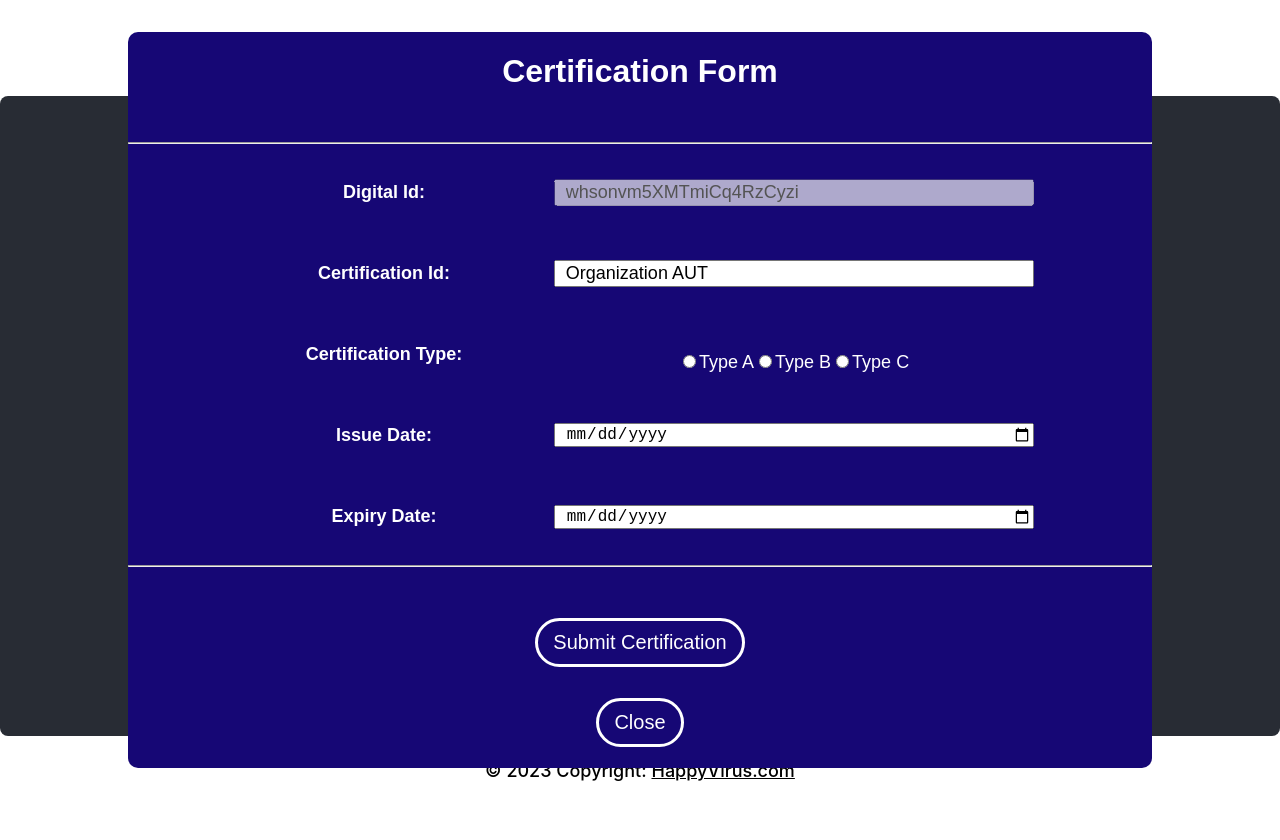
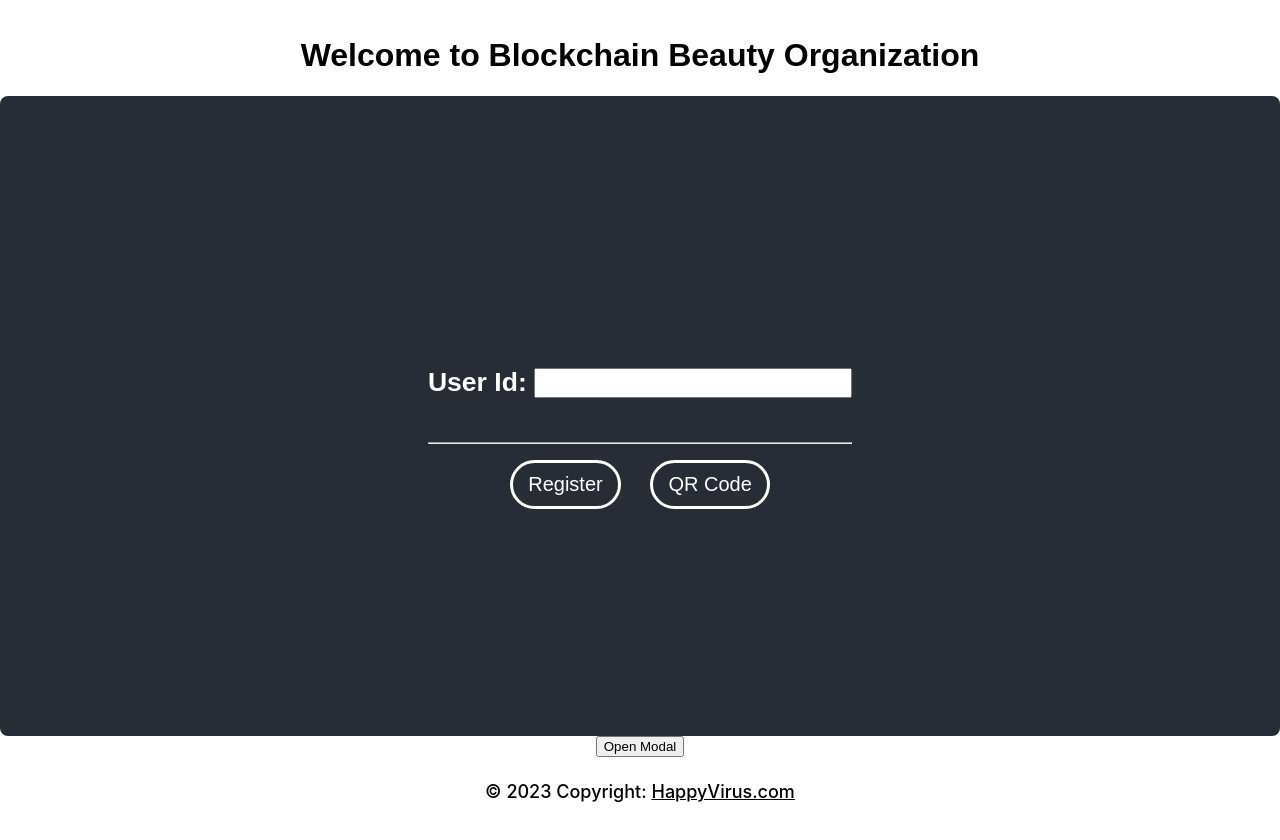
Before and after one commit to shaxski/blockycee, a React (Create React App) app in the folder application/frontend/: page / in a window 1280 px wide. Shown: the top 840 px of the page. Built offline with nearby package versions, Linux system fonts and the light colour scheme.

Commit message:
pass certification as props to QRCode page

```diff
--- a/application/frontend/src/Pages/Home.tsx
+++ b/application/frontend/src/Pages/Home.tsx
@@ -3,12 +3,30 @@ import { useNavigate } from 'react-router-dom';
 import RegisterCertification from './RegisterCertification';
 import { postData } from './api';
 
+export type CertificateType = {
+	DId: string;
+	CertifierId: string;
+	IssueDate: string;
+	CertificateType: string;
+	ExpiryDate: string;
+	PublicKey: string;
+	CertificationId: string;
+}
 
 export default function Home() {
 	const [uuid, setUuid] = useState<string>('');
 	const [errorMessage, setErrorMessage] = useState<string>('')
 	const [userId, setUserId] = useState<string>('')
-	const [openModal, setOpenModal] = useState<boolean>(true)
+	const [openModal, setOpenModal] = useState<boolean>(false)
+	const [certification, setCertification] = useState<CertificateType>({
+		"DId": '',
+    "CertifierId": '',
+    "IssueDate": "",
+    "CertificateType": "",
+    "ExpiryDate": "",
+    "PublicKey": "",
+    "CertificationId":"",
+	})
   const navigate = useNavigate();
 
 	const showModal = () => {
@@ -27,6 +45,7 @@ export default function Home() {
 	const handleSubmit = async(e: { preventDefault: () => void }) => {
     // Prevent the browser from reloading the page
     e.preventDefault();
+		console.log('certification',certification);
 
 		setErrorMessage('')
 
@@ -46,11 +65,11 @@ export default function Home() {
 
   return (
 		<div className="App">
-			{openModal && <RegisterCertification setOpenModal={setOpenModal} did={uuid}/>}
+			{openModal && <RegisterCertification setOpenModal={setOpenModal} did={uuid} setCertification={setCertification}/>}
 			<header>
 				<h1>Welcome to Blockchain Beauty Organization</h1>
 			</header>
-			<body className="App-body">
+			<div className="App-body">
 				<div>
 					<label>
 						<h5>
@@ -66,8 +85,8 @@ export default function Home() {
 					<button className='App-button Submit-button' onClick={handleSubmit}>Register</button>
 					<button className='App-button QR-button' onClick={navigateToQRCode}>QR Code</button>
 				</div>
-					{/* <button onClick={showModal}>Open Modal</button> */}
-			</body>
+			</div>
+			<button onClick={showModal}>Open Modal</button>
 		</div>
   );
 }
--- a/application/frontend/src/Pages/QRCode.tsx
+++ b/application/frontend/src/Pages/QRCode.tsx
@@ -17,10 +17,10 @@ export default function QrCode() {
 			<header>
 				<h1>QR Code</h1>
 			</header>
-			<body className="App-body">
+			<div className="App-body">
 				<QRCodeSVG value={qrText} size={400}/>
 				<button className={"App-button Back-button"} onClick={home}>Back</button>
-			</body>
+			</div>
 		</div>
 	)
 }
--- a/application/frontend/src/Pages/RegisterCertification.tsx
+++ b/application/frontend/src/Pages/RegisterCertification.tsx
@@ -1,13 +1,15 @@
 /* eslint-disable @typescript-eslint/no-explicit-any */
 import React from 'react'
+import { CertificateType } from './Home';
 
 type RegisterCertificationProps = {
 	did: string;
 	setOpenModal: React.Dispatch<React.SetStateAction<boolean>>;
+	setCertification: React.Dispatch<React.SetStateAction<CertificateType>>
 }
 
 export default function RegisterCertification(props:RegisterCertificationProps) {
-	const {did, setOpenModal} = props;
+	const {did, setOpenModal, setCertification} = props;
 	console.log(did);
 
 	const closeModal = () => setOpenModal(false);
@@ -31,13 +33,15 @@ export default function RegisterCertification(props:RegisterCertificationProps)
 
 		const certifcationData = {
 			DId: contract.DId,
-			CertifierId: formData.get('certificationId'),
-			CertificateType: formData.get('certificationType'),
-			IssueDate: formData.get('issueDate'),
-			ExpiryDate: formData.get('expiryDate')
+			CertifierId: formData.get('certificationId')!.toString(),
+			CertificationId: formData.get('certificationId')!.toString(),
+			CertificateType: formData.get('certificationType')!.toString(),
+			IssueDate: formData.get('issueDate')!.toString(),
+			ExpiryDate: formData.get('expiryDate')!.toString(),
+			PublicKey: 'adsfsdfsadf'
 		}
 		console.log(certifcationData);
-
+		setCertification(certifcationData)
   }
 
 	return (
@@ -50,8 +54,12 @@ export default function RegisterCertification(props:RegisterCertificationProps)
 					<input className='Modal-textField' type='text' name="did" defaultValue={contract.DId} disabled/>
 				</label>
 				<label className='Modal-label' >
+					<h5 className='Modal-text'>Certifier Id:</h5>
+					<input className='Modal-textField' name="certifierId" type='text' defaultValue={contract.CertifierId} required/>
+				</label>
+				<label className='Modal-label' >
 					<h5 className='Modal-text'>Certification Id:</h5>
-					<input className='Modal-textField' name="certificationId" type='text' defaultValue={contract.CertifierId} required/>
+					<input className='Modal-textField' name="certificationId" type='text' defaultValue={contract.CertificationId} required/>
 				</label>
 				<label className='Modal-label'>
 					<h5 className='Modal-text'>Certification Type:</h5>
```
